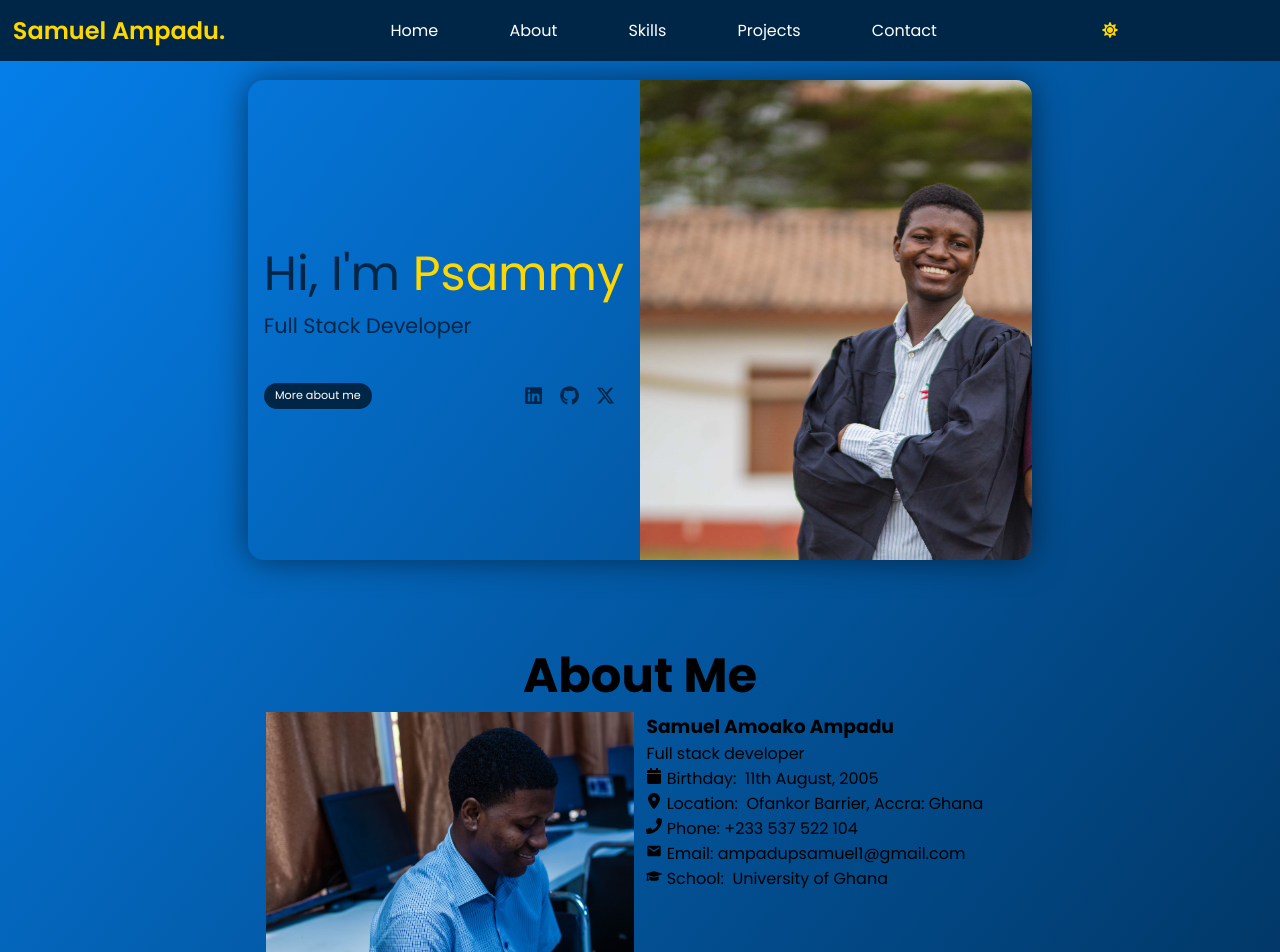
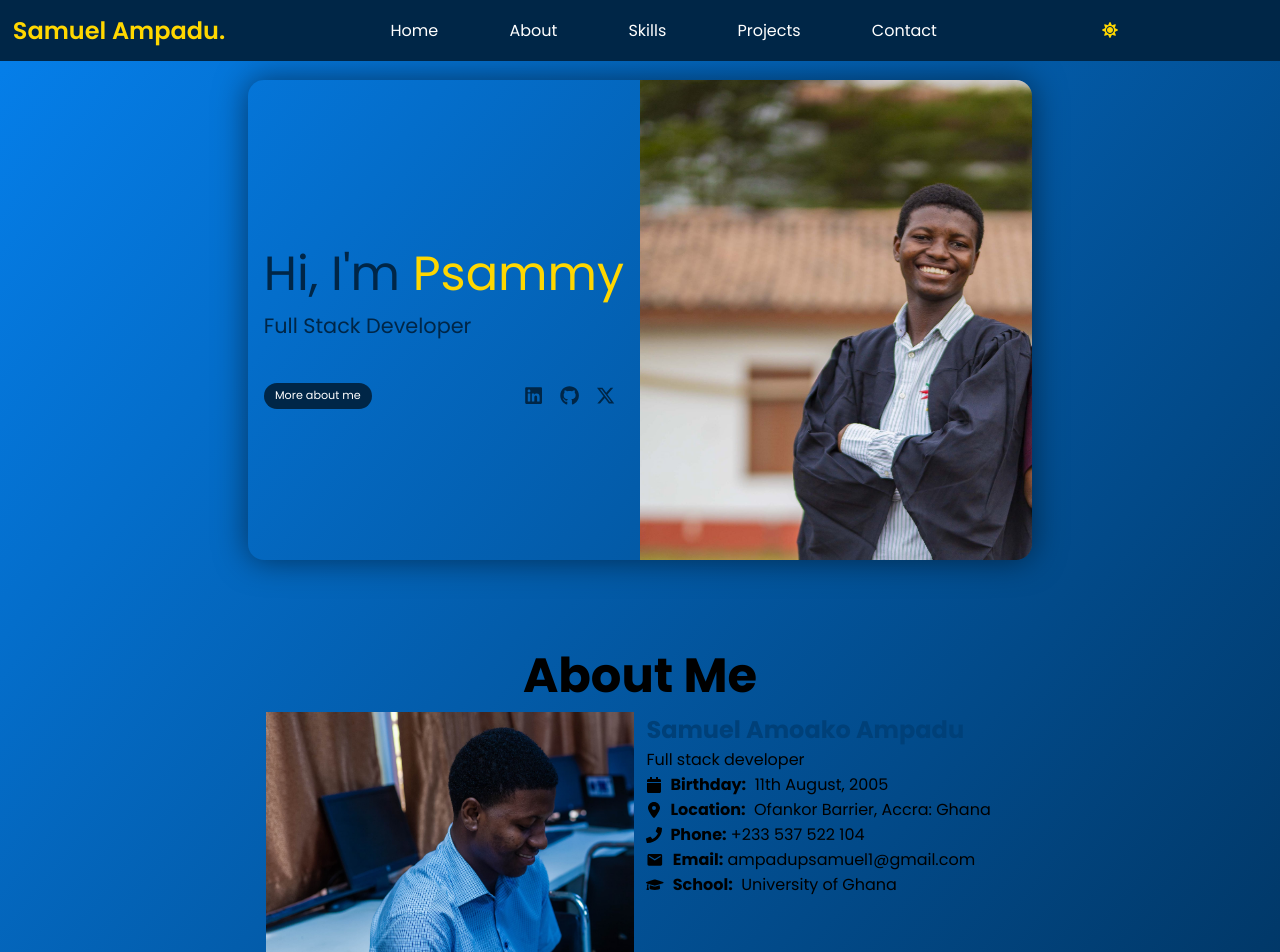
Before and after one commit to Psamm-y/React-projects, a React (Vite) app: page / in a window 1280 px wide. Shown: the top 952 px of the page. Built offline with nearby package versions, Linux system fonts and the light colour scheme.

Commit message:
refactor

```diff
--- a/src/porfolio shi/About.jsx
+++ b/src/porfolio shi/About.jsx
@@ -49,7 +49,7 @@ const About = () => {
             </p>
             <p>
               <span>
-                <FaGraduationCap /> School:
+                <FaGraduationCap className="icon" /> School:
               </span>
               &nbsp; University of Ghana
             </p>
--- a/src/porfolio shi/about.css
+++ b/src/porfolio shi/about.css
@@ -62,10 +62,24 @@
 .main-about img {
   height: 20em;
 }
+.main-about .header h3 {
+  font-size: 1.5em;
+  color: #004078;
+}
 .about-section .icon {
   font-size: 1em;
+  margin-right: 0.5em;
+}
+.more-info p:nth-child(4) .icon,
+.more-info p:nth-child(5) .icon {
+  font-size: 1.1em;
 }
 .info-section .more-info p {
   display: flex;
   align-items: center;
 }
+.more-info p span {
+  display: flex;
+  align-items: center;
+  font-weight: bold;
+}
```
